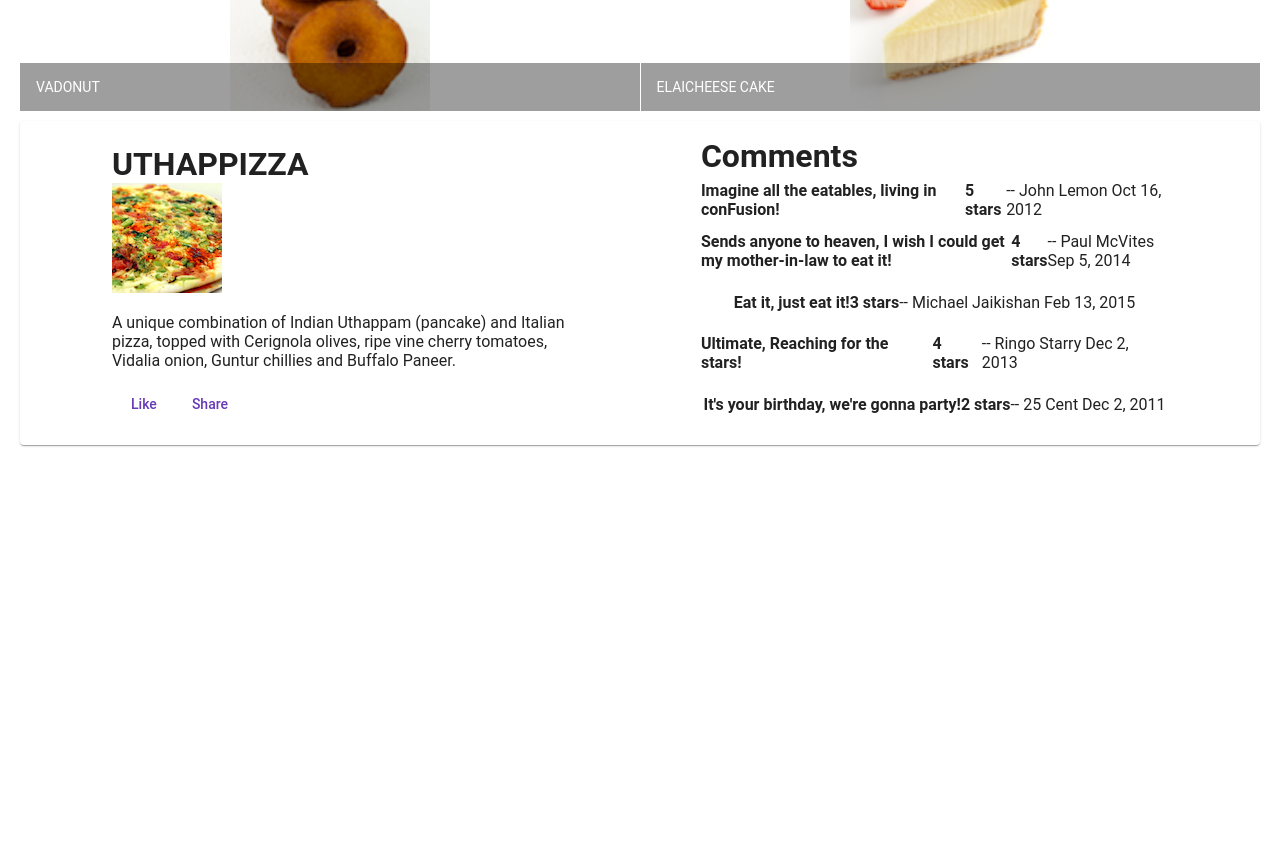
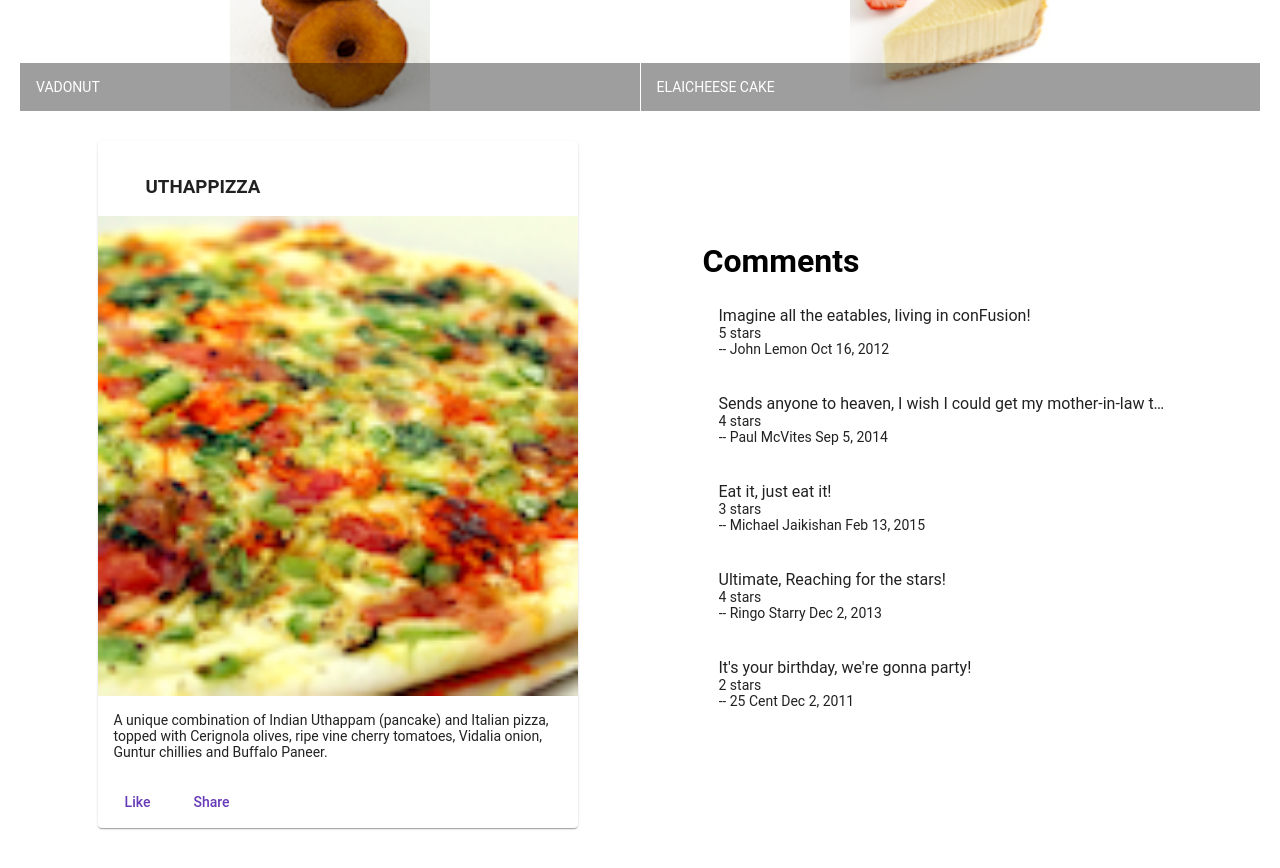
Before and after one commit to AhmedSo3da/conFusin_angular, an Angular app: page / in a window 1280 px wide. Shown: the part 440-1308 px from the top of the page. Before the commit the page ends 905 px from the top, so only its background shows below. Built offline with nearby package versions, Linux system fonts and the light colour scheme.

Commit message:
assignment 1 up n runnin

```diff
--- a/src/app/dishdetail/dishdetail.component.html
+++ b/src/app/dishdetail/dishdetail.component.html
@@ -1,4 +1,3 @@
-<mat-card>
   <div class="container"
     fxLayout="row"
     fxLayout.sm="column"
@@ -7,22 +6,29 @@
     fxLayoutGap="10px"
     fxLayoutGap.xs="0">
 
-    <div fxFlex="40">
-      <h1>{{dish.name | uppercase}}</h1>
-      <img src={{dish.image}} alt={{dish.name}}>
-      <p>{{dish.description}}</p>
-      <button mat-button color="primary">Like</button>
-      <button mat-button color="primary">Share</button>
+    <div fxFlex="40" *ngIf="dish">
+        <mat-card>
+          <mat-card-header>
+            <h3>{{dish.name | uppercase}}</h3>
+          </mat-card-header>
+          <img mat-card-image src={{dish.image}} alt={{dish.name}}>
+          <mat-card-content>
+            <p>{{dish.description}}</p>
+          </mat-card-content>
+          <mat-card-actions>
+            <button mat-button color="primary">Like</button>
+            <button mat-button color="primary">Share</button>
+          </mat-card-actions>
+        </mat-card>
     </div>
-    <div fxFlex="40">
-      <h1>Comments</h1>
-      <mat-grid-list cols="1" rowHeight="50px">
-        <mat-grid-tile *ngFor="let comm of dish.comments">
-            <h4> {{comm.comment}} </h4>
-            <h4>{{comm.rating}} stars</h4>
-            <p>-- {{comm.author}} {{comm.date | date}} </p>
-        </mat-grid-tile>
-      </mat-grid-list>
+    <div fxFlex="40" *ngIf="dish">
+          <h1>Comments</h1>
+        <mat-list>
+          <mat-list-item *ngFor="let comm of dish.comments">
+              <h4 mat-line> {{comm.comment}} </h4>
+              <h4 mat-line>{{comm.rating}} stars</h4>
+              <p mat-line>-- {{comm.author}} {{comm.date | date}} </p>
+          </mat-list-item>
+        </mat-list>
     </div>
   </div>
-</mat-card>
```
